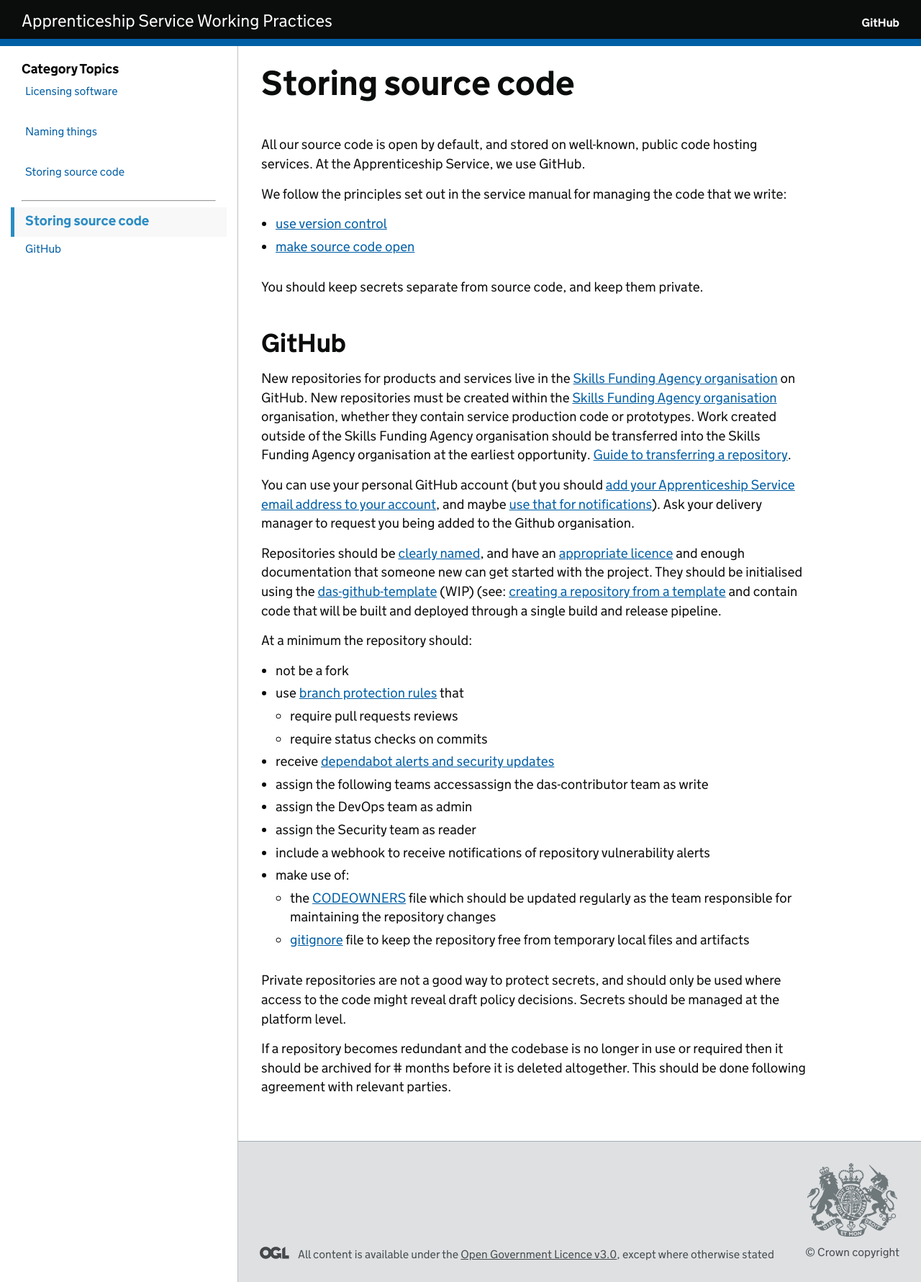
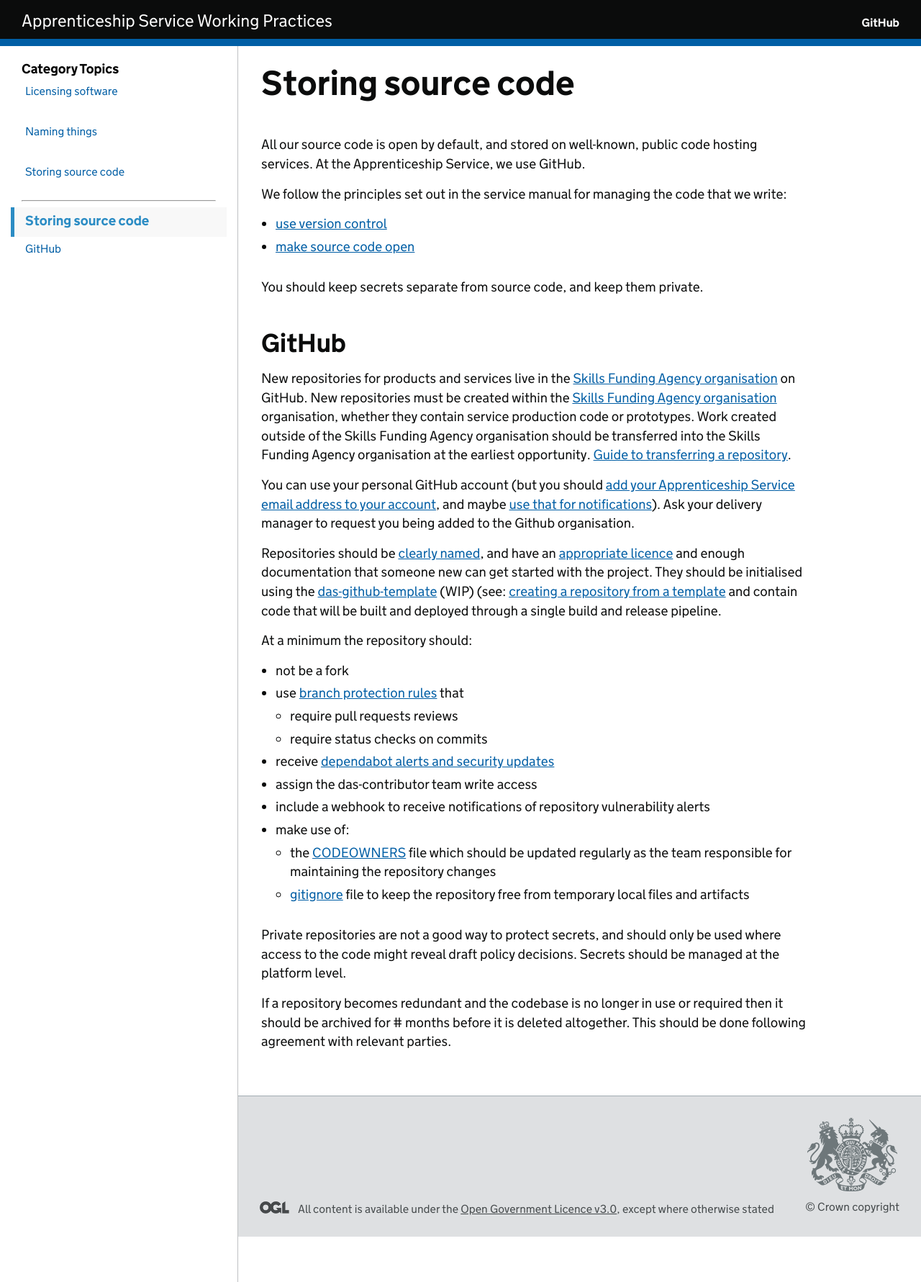
Before and after one commit to SkillsFundingAgency/das-technical-guidance, a Jekyll site: the page built from standards/storing-source-code.md, in a window 1280 px wide. Shown: the whole page at 72% size. Built offline with Jekyll 4.4.1, drawn with Linux system fonts in a browser that asks for light colours.

Commit message:
Removed access assignments

```diff
--- a/standards/storing-source-code.md
+++ b/standards/storing-source-code.md
@@ -39,9 +39,7 @@ At a minimum the repository should:
     - require pull requests reviews
     - require status checks on commits
 - receive [dependabot alerts and security updates]{:target="_blank"}
-- assign the following teams accessassign the das-contributor team as write
-- assign the DevOps team as admin
-- assign the Security team as reader
+- assign the das-contributor team write access
 - include a webhook to receive notifications of repository vulnerability alerts
 - make use of:
     - the [CODEOWNERS]{:target="_blank"} file which should be updated regularly as the team responsible for maintaining the repository changes
```
